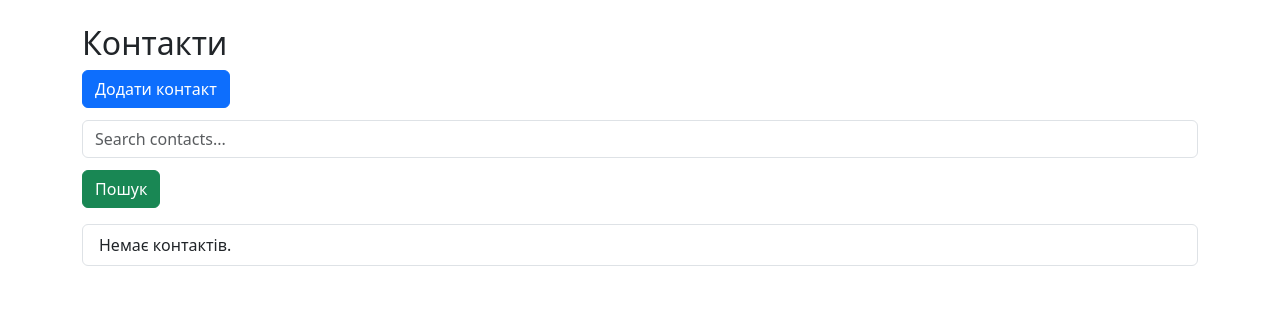
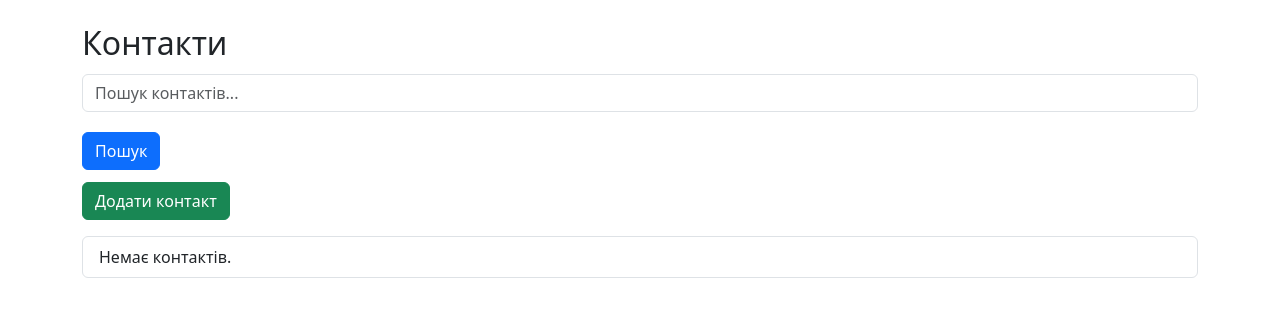
Before and after one commit to Yuliia-Vogel/Python-WEB_team-project_deploy, a Django app: page /contacts/ in a window 1280 px wide. Shown: the part 56-373 px from the top of the page. Run offline with Django 5.2, Linux system fonts and the light colour scheme; data that the repository does not hold is empty.

Commit message:
Made some changes in contact templates

```diff
--- a/src/contacts/templates/contacts/contact_list.html
+++ b/src/contacts/templates/contacts/contact_list.html
@@ -2,11 +2,11 @@
 
 {% block content %}
     <h2>Контакти</h2>
-    <a href="{% url 'contacts:contact-create' %}" class="btn btn-primary">Додати контакт</a>
-    <form method="GET" action="{% url 'contact-list' %}">
-        <input type="text" class="form-control" style="margin: 12px 0" name="query" placeholder="Search contacts..." value="{{ request.GET.query }}">
-        <button type="submit" class="btn btn-success">Пошук</button>
+    <form method="GET" action="{% url 'contacts:contact-list' %}">
+        <input type="text" class="form-control" style="margin: 12px 0" name="query" placeholder="Пошук контактів..." value="{{ request.GET.query }}">
+        <button type="submit" class="btn btn-primary mt-2" style="margin-bottom: 12px">Пошук</button>
     </form>
+    <a href="{% url 'contacts:contact-create' %}" class="btn btn-success">Додати контакт</a>
     <ul class="list-group mt-3">
         {% for contact in contacts %}
             <li class="list-group-item">
```
